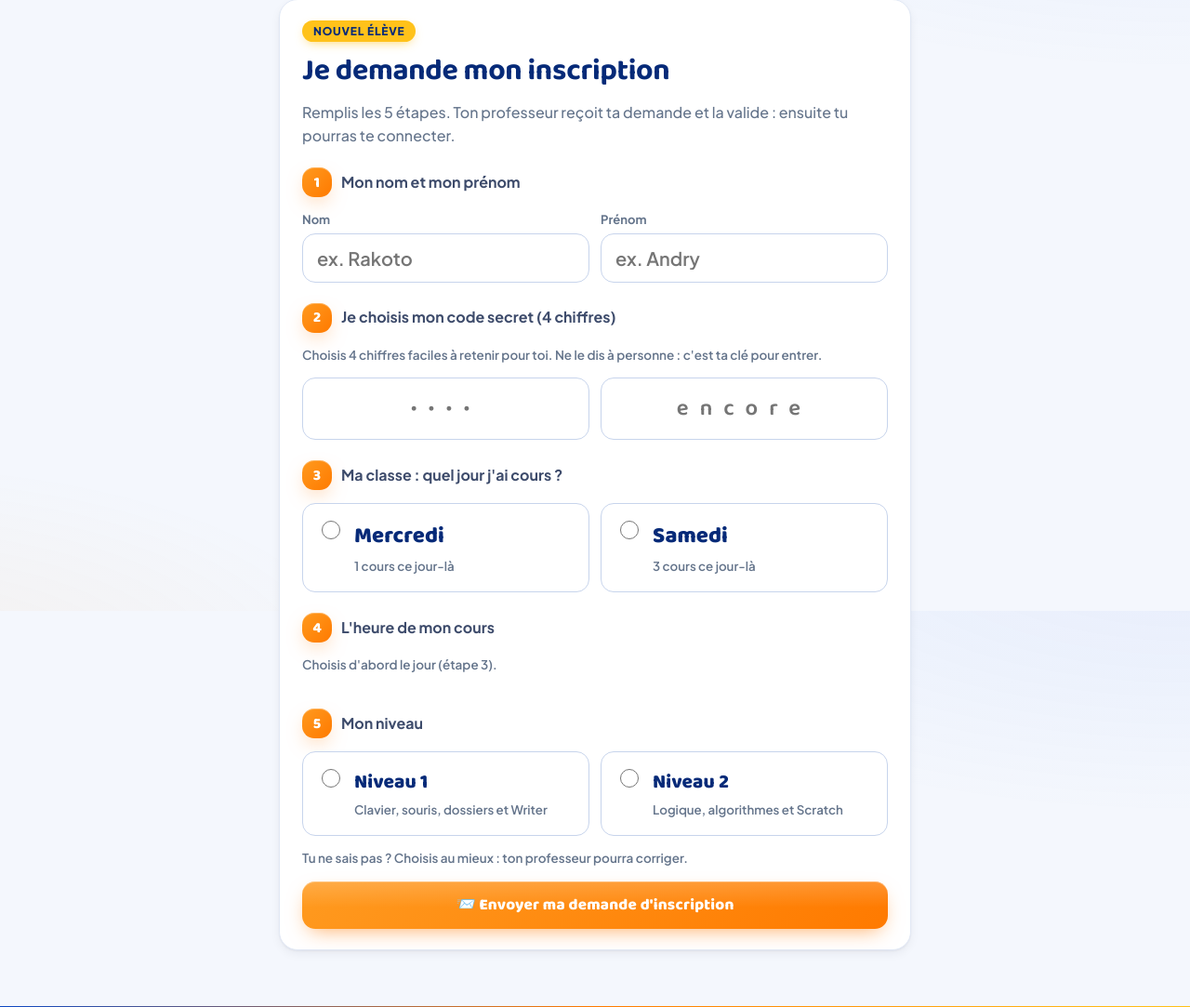
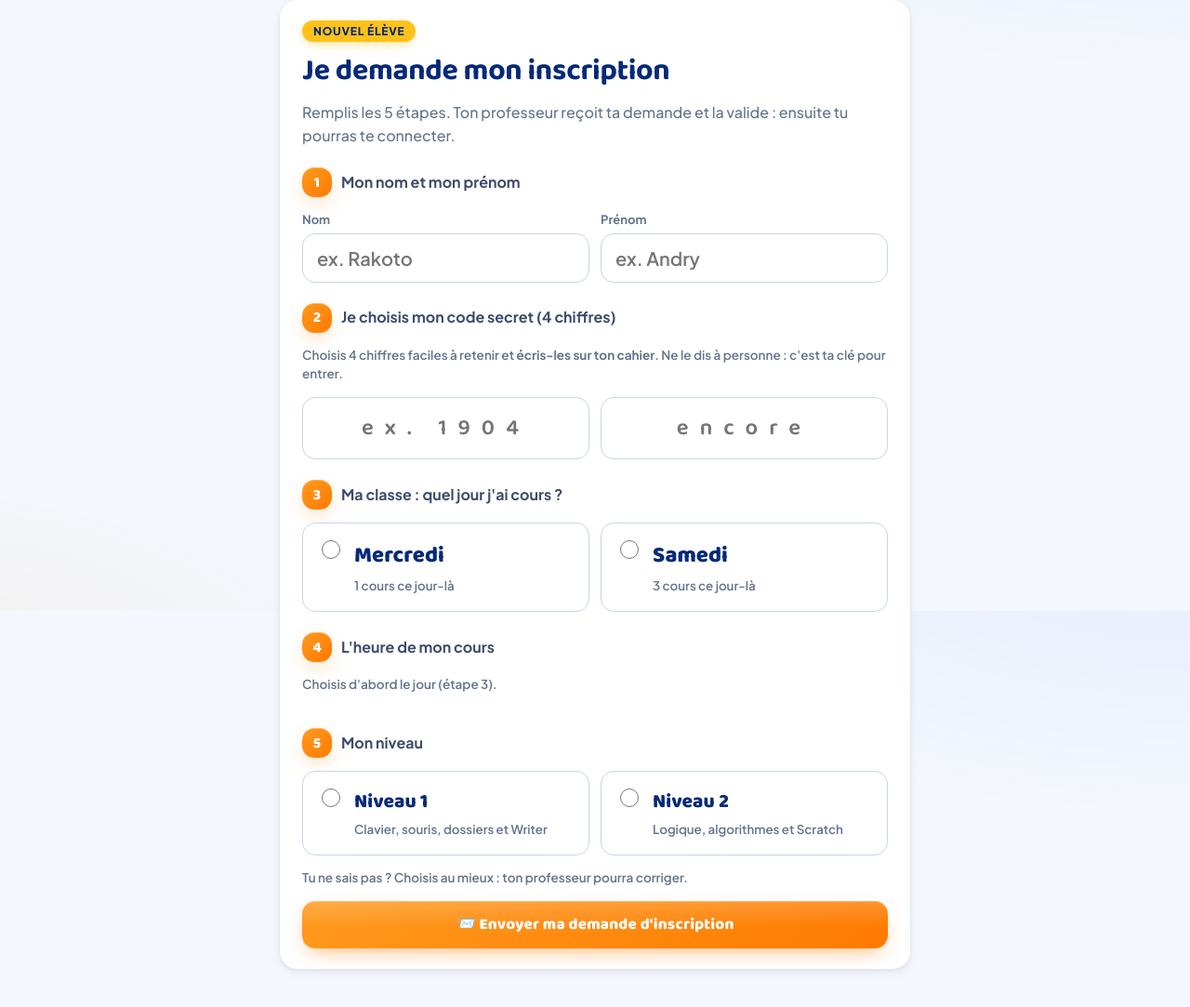
Before and after one commit to aorn-grou/digitalkids-devoirs, a Flask app: page /inscription in a window 1280 px wide. Shown: the part 143-1226 px from the top of the page at 93% size. Run offline with Flask 2, Linux system fonts and the light colour scheme; data comes from the database, SQL or seed files in the repository.

Commit message:
Code secret : Chrome ne remplit plus la case avec un mot de passe enregistré, chiffres de tout clavier acceptés, message clair
Co-Authored-By: Claude Opus 5.5 <noreply@anthropic.com>
Claude-Session: https://claude.ai/code/session_018Up2VnWB479QfL9qLo9hGR

```diff
--- a/app.py
+++ b/app.py
@@ -248,6 +248,20 @@ def nouvel_identifiant(prenom):
     return f"{base}{secrets.randbelow(10000)}"
 
 
+def chiffres(v):
+    """Garde seulement les chiffres, quel que soit le clavier (chiffres arabes, pleine largeur…), sans espaces."""
+    out = ""
+    for ch in str(v or ""):
+        if ch.isdigit():
+            try:
+                out += str(unicodedata.digit(ch))
+            except (TypeError, ValueError):
+                pass
+        elif not ch.isspace():
+            out += ch
+    return out
+
+
 def nouveau_code():
     return f"{random.randint(0, 9999):04d}"
 
@@ -485,7 +499,7 @@ def connexion():
     erreur = None
     if request.method == "POST":
         nom = request.form.get("identifiant", "").strip()
-        code = request.form.get("code", "").strip()
+        code = chiffres(request.form.get("code", ""))
         tentatives = session.get("tentatives", 0)
         if tentatives >= 8:
             erreur = "Trop d'essais. Demande de l'aide à l'animateur."
@@ -522,8 +536,8 @@ def inscription():
     if request.method == "POST":
         nom_famille = re.sub(r"\s+", " ", request.form.get("nom", "")).strip()
         nom = re.sub(r"\s+", " ", (nom_famille + " " + request.form.get("prenom", "")).strip()).strip()[:60]
-        code = request.form.get("code", "").strip()
-        code2 = request.form.get("code2", "").strip()
+        code = chiffres(request.form.get("code", ""))
+        code2 = chiffres(request.form.get("code2", ""))
         niveau = request.form.get("niveau", "")
         cr = creneau(request.form.get("creneau", ""))
         classe = request.form.get("classe", "")
@@ -536,7 +550,8 @@ def inscription():
         elif len(nom) < 2:
             erreur = "Écris ton nom et ton prénom (exemple : Rakoto Andry)."
         elif not re.fullmatch(r"\d{4}", code):
-            erreur = "Ton code secret doit avoir exactement 4 chiffres."
+            erreur = ("Ton code secret doit avoir exactement 4 chiffres"
+                      + (f" (la case contenait {len(code)} caractère(s) : efface-la complètement et réécris tes 4 chiffres)." if code else "."))
         elif code != code2:
             erreur = "Les deux codes ne sont pas pareils. Recommence."
         elif not cr and not classe_ok:
--- a/static/sw.js
+++ b/static/sw.js
@@ -1,6 +1,6 @@
 // Digital Kids · application installable. Le réseau d'abord (les notes sont toujours à jour),
 // une copie des fichiers fixes pour démarrer plus vite, et une page « pas de connexion ».
-const CACHE = "dk-v13";
+const CACHE = "dk-v14";
 const FIXES = ["/static/style.css", "/static/devoir.js", "/static/robot.svg", "/static/icone-192.png", "/static/ui.js"];
 self.addEventListener("install", e => { e.waitUntil(caches.open(CACHE).then(c => c.addAll(FIXES)).then(() => self.skipWaiting())); });
 self.addEventListener("activate", e => {
--- a/templates/connexion.html
+++ b/templates/connexion.html
@@ -19,9 +19,9 @@
     <h2 style="font-size:28px;color:var(--nuit)">Je me connecte</h2>
     {% if erreur %}<div class="erreur">{{ erreur }}</div>{% endif %}
     <label for="identifiant">Mon nom et prénom (ou mon identifiant)</label>
-    <input type="text" id="identifiant" name="identifiant" placeholder="ex. Rakoto Andry" required spellcheck="false" autocomplete="off">
+    <input type="text" id="identifiant" name="identifiant" data-lpignore="true" data-1p-ignore placeholder="ex. Rakoto Andry" required spellcheck="false" autocomplete="off">
     <label for="code">Mon code secret (4 chiffres)</label>
-    <input class="code" type="password" id="code" name="code" inputmode="numeric" maxlength="4" placeholder="••••" required>
+    <input class="code" type="password" id="code" name="code" inputmode="numeric" maxlength="4" placeholder="••••" required autocomplete="one-time-code" data-lpignore="true" data-1p-ignore>
     <button class="btn" type="submit">Entrer ➜</button>
     <p class="aide">Tu as oublié ton code ? Demande-le à ton animateur.</p>
     {% if inscriptions %}<div class="nouveau-compte"><b>Première fois ici ?</b><a class="btn bleu" href="{{ url_for('inscription') }}">Je demande mon inscription ✨</a></div>{% endif %}
--- a/templates/inscription.html
+++ b/templates/inscription.html
@@ -15,10 +15,10 @@
   </div>
 
   <div class="etape-ins"><span class="num">2</span><label for="code">Je choisis mon code secret (4 chiffres)</label></div>
-  <p class="aide" style="margin:0">Choisis 4 chiffres faciles à retenir pour toi. Ne le dis à personne : c'est ta clé pour entrer.</p>
+  <p class="aide" style="margin:0">Choisis 4 chiffres faciles à retenir et <b>écris-les sur ton cahier</b>. Ne le dis à personne : c'est ta clé pour entrer.</p>
   <div class="deux">
-    <input class="code" type="password" id="code" name="code" inputmode="numeric" maxlength="4" placeholder="••••" aria-label="Code secret">
-    <input class="code" type="password" id="code2" name="code2" inputmode="numeric" maxlength="4" placeholder="encore" aria-label="Le même code encore une fois">
+    <input class="code" type="text" id="code" name="code" inputmode="numeric" maxlength="4" placeholder="ex. 1904" autocomplete="off" data-lpignore="true" data-1p-ignore aria-label="Code secret" oninput="this.value=this.value.replace(/\D/g,'')">
+    <input class="code" type="text" id="code2" name="code2" inputmode="numeric" maxlength="4" placeholder="encore" autocomplete="off" data-lpignore="true" data-1p-ignore aria-label="Le même code encore une fois" oninput="this.value=this.value.replace(/\D/g,'')">
   </div>
 
 {% if creneaux %}
```
Also changed, not shown: outils/test_complet.py (+8 -0 lines).
